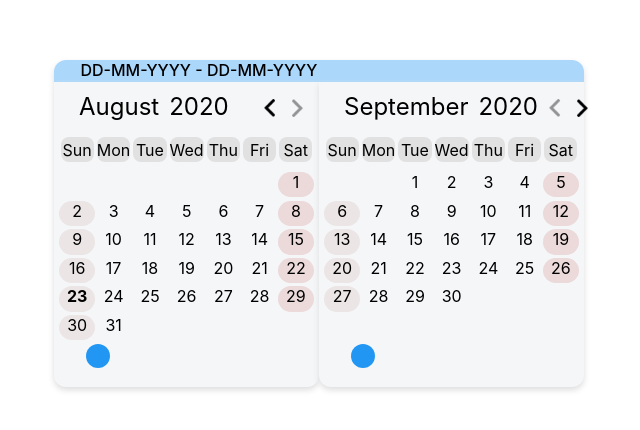
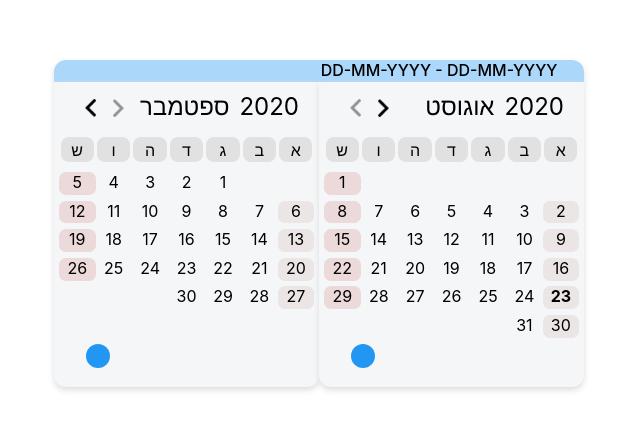
Before and after one commit to almogtavor/date-range-picker, a React (Create React App) app: page / in a window 1280 px wide. Shown: the part 158-588 px from the top of the page, without its empty margins (74-714 px from the left). Built offline with nearby package versions, Linux system fonts and the light colour scheme.

Commit message:
Fixed Hover Bug on Arrow (Hebrew Mode) & Changed Design
Arrow was hovering when it was disabled.

```diff
--- a/package.json
+++ b/package.json
@@ -2,10 +2,12 @@
   "name": "jscal",
   "version": "0.1.0",
   "private": true,
+  "homepage": "https://almogtavor.github.io/date-range-picker/",
   "dependencies": {
     "@fortawesome/fontawesome-svg-core": "^1.2.25",
     "@fortawesome/free-solid-svg-icons": "^5.14.0",
     "@fortawesome/react-fontawesome": "^0.1.7",
+    "gh-pages": "^3.1.0",
     "lodash": "^4.17.20",
     "react": "^16.12.0",
     "react-color": "^2.17.3",
@@ -19,7 +21,9 @@
     "start": "react-scripts start",
     "build": "react-scripts build",
     "test": "react-scripts test",
-    "eject": "react-scripts eject"
+    "eject": "react-scripts eject",
+    "predeploy": "npm run build",
+    "deploy": "gh-pages -d build"
   },
   "eslintConfig": {
     "extends": "react-app"
--- a/src/components/DateRangePicker.js
+++ b/src/components/DateRangePicker.js
@@ -4,7 +4,7 @@ import CalendarConatiner from '../containers/CalendarContainer';
 import LowerFooterContainer from '../containers/LowerFooterContainer';
 import HeaderContainer from '../containers/HeaderContainer';
 
-const DateRangePicker = (props) => {
+export const DateRangePicker = (props) => {
     return (
       <div
         className="calendar-component"
@@ -32,68 +32,3 @@ const DateRangePicker = (props) => {
       </div>
       );
   };
-
-  export const DateRangePickerMapper = (props) => {
-    const {
-      language,
-      startYear,
-      endYear,
-      firstDayOfWeekIndex,
-      boardsNum,
-      selectedDays,
-      selectedColor,
-      hoveredDay,
-    } = props;
-
-    let selectedDaysStyle = {
-      "width": ((boardsNum * 100) > 300 ? 300 : (boardsNum * 100)) + "%",
-      "backgroundColor": selectedColor + "60",
-    };
-
-    if (language === "Hebrew") {
-      selectedDaysStyle["flexDirection"] = "row-reverse";
-    }
-
-    const calendarsIndexes = [...Array(props.boardsNum).keys()];
-    return (
-      <>
-        <div
-          className="selected-dates"
-          style={selectedDaysStyle}
-        >
-          <div className={`dates-display ${language === "Hebrew" && "hebrew"}`}>
-            {
-              selectedDays.length === 2 ?
-                selectedDays[0].toLocaleDateString() + " - " +
-                selectedDays[1].toLocaleDateString() :
-                selectedDays.length === 1 && hoveredDay ?
-                  (language === "Hebrew" ?
-                    (selectedDays[0] > hoveredDay ?
-                      (selectedDays[0].toLocaleDateString() + " - " +
-                      hoveredDay.toLocaleDateString()) :
-                      (hoveredDay.toLocaleDateString() + " - " +
-                      selectedDays[0].toLocaleDateString())) :
-                    (selectedDays[0] > hoveredDay ?
-                      (hoveredDay.toLocaleDateString() + " - " +
-                      selectedDays[0].toLocaleDateString()) :
-                      (selectedDays[0].toLocaleDateString() + " - " +
-                      hoveredDay.toLocaleDateString()))) :
-                "DD-MM-YYYY - DD-MM-YYYY"
-            }
-          </div>
-        </div>
-        {calendarsIndexes.map((i) => {
-            return (
-            <DateRangePicker
-                key={i}
-                i={i}
-                language={language}
-                startYear={startYear}
-                endYear={endYear}
-                firstDayOfWeekIndex={firstDayOfWeekIndex}
-                boardsNum={boardsNum}
-            />)
-          })}
-      </>
-    );
-  };
--- /dev/null
+++ b/src/components/DateRangePickerMapper.js
@@ -0,0 +1,69 @@
+import React from "react";
+import "../App.css";
+import { DateRangePicker } from '../components/DateRangePicker';
+
+
+export const DateRangePickerMapper = (props) => {
+    const {
+      language,
+      startYear,
+      endYear,
+      firstDayOfWeekIndex,
+      boardsNum,
+      selectedDays,
+      selectedColor,
+      hoveredDay,
+    } = props;
+
+    let selectedDaysStyle = {
+      "width": ((boardsNum * 100) > 300 ? 300 : (boardsNum * 100)) + "%",
+      "backgroundColor": selectedColor + "60",
+    };
+
+    if (language === "Hebrew") {
+      selectedDaysStyle["flexDirection"] = "row-reverse";
+    }
+
+    const calendarsIndexes = [...Array(props.boardsNum).keys()];
+    return (
+      <>
+        <div
+          className="selected-dates"
+          style={selectedDaysStyle}
+        >
+          <div className={`dates-display ${language === "Hebrew" && "hebrew"}`}>
+            {
+              selectedDays.length === 2 ?
+                selectedDays[0].toLocaleDateString() + " - " +
+                selectedDays[1].toLocaleDateString() :
+                selectedDays.length === 1 && hoveredDay ?
+                  (language === "Hebrew" ?
+                    (selectedDays[0] > hoveredDay ?
+                      (selectedDays[0].toLocaleDateString() + " - " +
+                      hoveredDay.toLocaleDateString()) :
+                      (hoveredDay.toLocaleDateString() + " - " +
+                      selectedDays[0].toLocaleDateString())) :
+                    (selectedDays[0] > hoveredDay ?
+                      (hoveredDay.toLocaleDateString() + " - " +
+                      selectedDays[0].toLocaleDateString()) :
+                      (selectedDays[0].toLocaleDateString() + " - " +
+                      hoveredDay.toLocaleDateString()))) :
+                "DD-MM-YYYY - DD-MM-YYYY"
+            }
+          </div>
+        </div>
+        {calendarsIndexes.map((i) => {
+            return (
+            <DateRangePicker
+                key={i}
+                i={i}
+                language={language}
+                startYear={startYear}
+                endYear={endYear}
+                firstDayOfWeekIndex={firstDayOfWeekIndex}
+                boardsNum={boardsNum}
+            />)
+          })}
+      </>
+    );
+  };
--- a/src/components/Header.js
+++ b/src/components/Header.js
@@ -128,7 +128,14 @@ export const Header = (props) => {
                 className={`arrow ${(language === "Hebrew" ? isNearMonthBiggerAtOne() : isNearMonthLowerAtOne()) && "disabled"}`}
                 onMouseEnter={() => hoverHandle("leftArrow", true)}
                 onMouseOut={() => hoverHandle("leftArrow", false)}
-                style={isHover.leftArrow && !isNearMonthLowerAtOne() ? {"backgroundColor": selectedColor + "60"} : {}}
+                style={
+                    isHover.leftArrow &&
+                        (language === "Hebrew" ?
+                            !isNearMonthBiggerAtOne() :
+                            !isNearMonthLowerAtOne()) ?
+                        {"backgroundColor": selectedColor + "60"} :
+                        {}
+                }
             >
                 <img alt="" src={leftArrow} height="18px"/>
             </div>
@@ -137,7 +144,14 @@ export const Header = (props) => {
                 className={`arrow ${(language === "Hebrew" ? isNearMonthLowerAtOne() : isNearMonthBiggerAtOne()) && "disabled"}`}
                 onMouseEnter={() => hoverHandle("rightArrow", true)}
                 onMouseOut={() => hoverHandle("rightArrow", false) }
-                style={isHover.rightArrow && !isNearMonthBiggerAtOne() ? {"backgroundColor": selectedColor + "60"} : {}}
+                style={
+                    isHover.rightArrow &&
+                        (language === "Hebrew" ?
+                            !isNearMonthLowerAtOne() :
+                            !isNearMonthBiggerAtOne()) ?
+                        {"backgroundColor": selectedColor + "60"} :
+                        {}
+                    }
             >
                 <img alt="" src={rightArrow}  height="18px"/>
             </div>
--- a/src/containers/DateRangePickerContainer.js
+++ b/src/containers/DateRangePickerContainer.js
@@ -1,6 +1,6 @@
 import { setLanguage, setBoardsNum } from '../actions';
 import { connect } from 'react-redux';
-import { DateRangePickerMapper } from '../components/DateRangePicker';
+import { DateRangePickerMapper } from '../components/DateRangePickerMapper';
 
 const mapStateToProps = (state, ownProps) => {
     return ({
--- a/src/index.js
+++ b/src/index.js
@@ -12,7 +12,7 @@ const store = createStore(rootReducer)
 ReactDOM.render(
     <Provider store={store}>
         <DateRangePicker
-            language="English"
+            language="Hebrew"
             startYear={1970}
             endYear={2025}
             firstDayOfWeekIndex={0}
--- a/src/styles/day.css
+++ b/src/styles/day.css
@@ -1,8 +1,8 @@
 .day-element {
-    height: 89%;
+    height: 80%;
     width: 100.5%;
     background-clip: content-box;
-    border-radius: 20px;
+    border-radius: 7px;
     cursor: pointer;
 }
 
@@ -15,10 +15,12 @@
 }
 
 .hover-div {
-    border-radius: 20px;
+    height: 100%;
+
+    border-radius: 7px;
 }
 
-/* .first-selected {
+.first-selected {
     border-top-right-radius: 20px;
     border-bottom-right-radius: 20px;
 }
@@ -26,7 +28,7 @@
 .last-selected {
     border-top-left-radius: 20px;
     border-bottom-left-radius: 20px;
-} */
+}
 
 .last-day-of-week {
     background-color: rgb(236, 217, 218);
```
Also changed, not shown: src/components/DayElement.js (+8 -7 lines), src/containers/dist/DateRangePickerContainer.dev.js, 1 other file (tests, documents, lock files or other folders).
